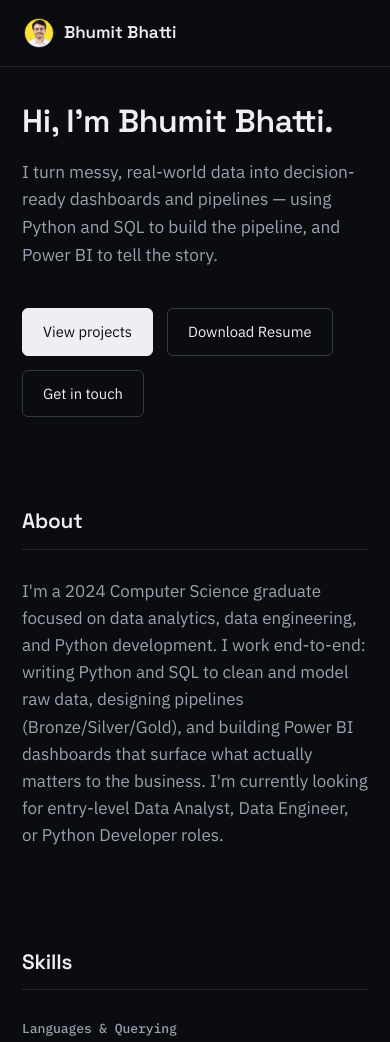
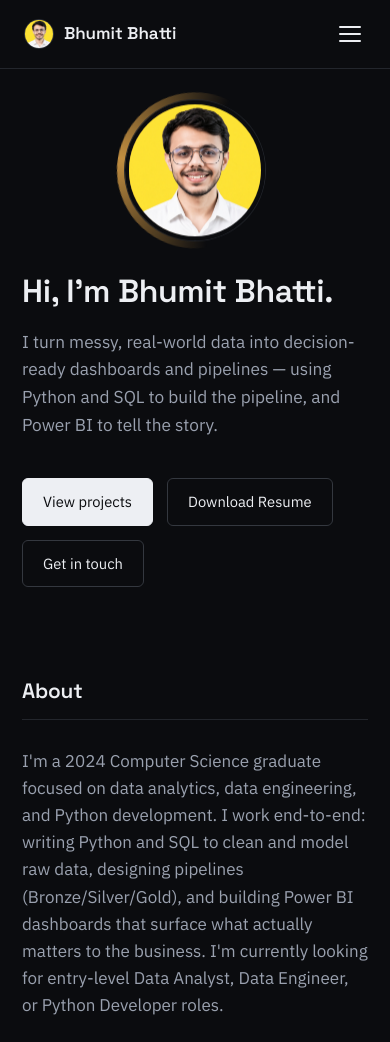
Before and after one commit to bhattibhumit/bhattibhumit.github.io, a plain HTML site: page index.html in a window 390 px wide. Shown: the top 1042 px of the page. Drawn offline with Linux system fonts and the light colour scheme.

Commit message:
Update index.html

```diff
--- a/index.html
+++ b/index.html
@@ -20,7 +20,10 @@
     <img class="mobile-avatar" src="assets/profile.jpg" alt="" data-avatar>
     <span class="brand" data-name>Portfolio</span>
   </span>
-  <nav>
+  <button class="menu-toggle" id="menu-toggle" aria-label="Toggle navigation menu" aria-expanded="false" aria-controls="mobile-nav">
+    <span></span><span></span><span></span>
+  </button>
+  <nav id="mobile-nav">
     <a href="#about">About</a>
     <a href="#skills">Skills</a>
     <a href="#projects">Projects</a>
@@ -72,10 +75,10 @@
         </div>
       </div>
 
-      <!-- <div class="hero-photo-wrap">
+      <div class="hero-photo-wrap">
         <div class="hero-photo-ring"></div>
         <img class="hero-photo" src="assets/profile.jpg" alt="Portrait" data-avatar>
-      </div> -->
+      </div>
     </section>
 
     <section id="about" class="reveal">
```
